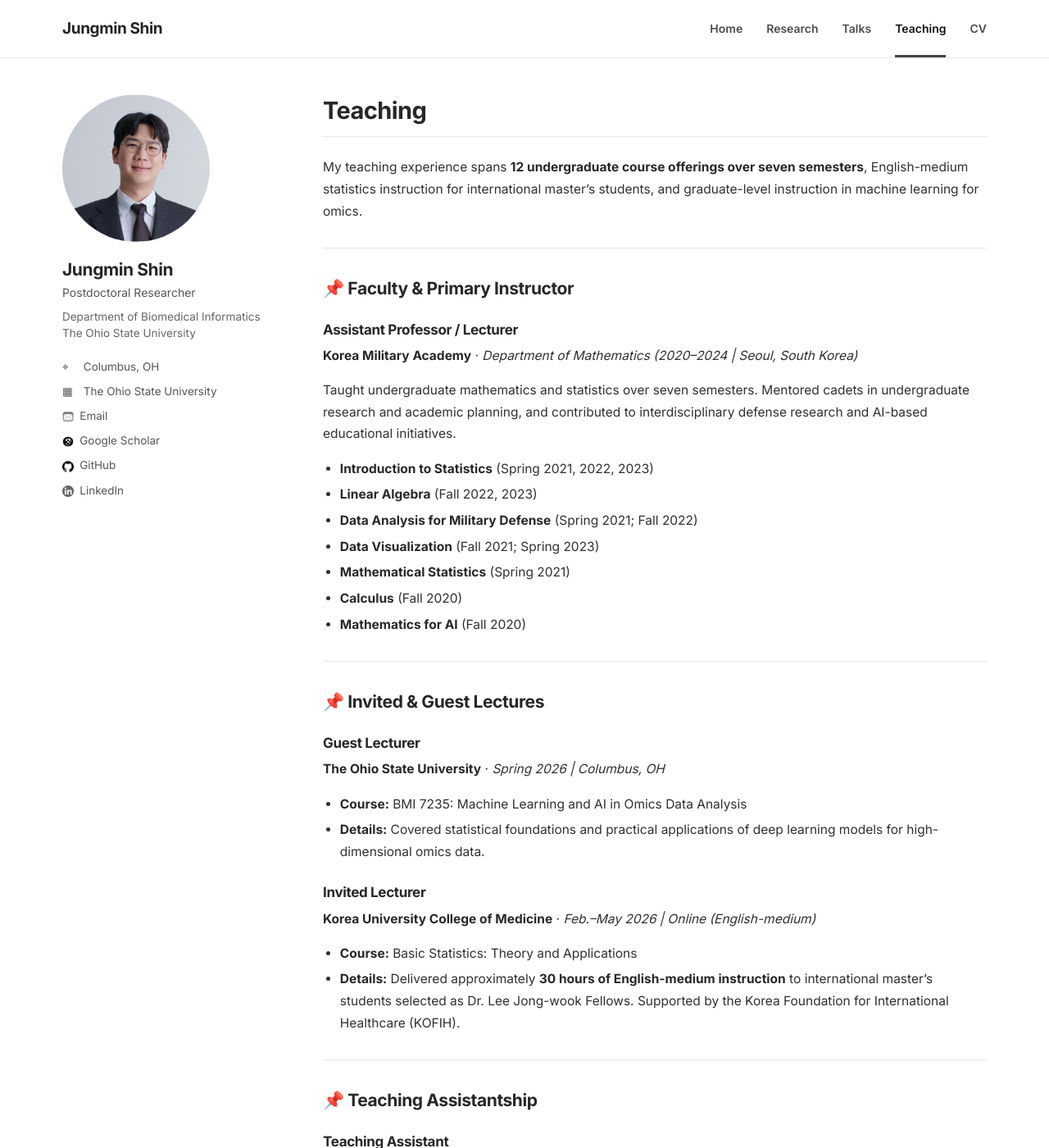
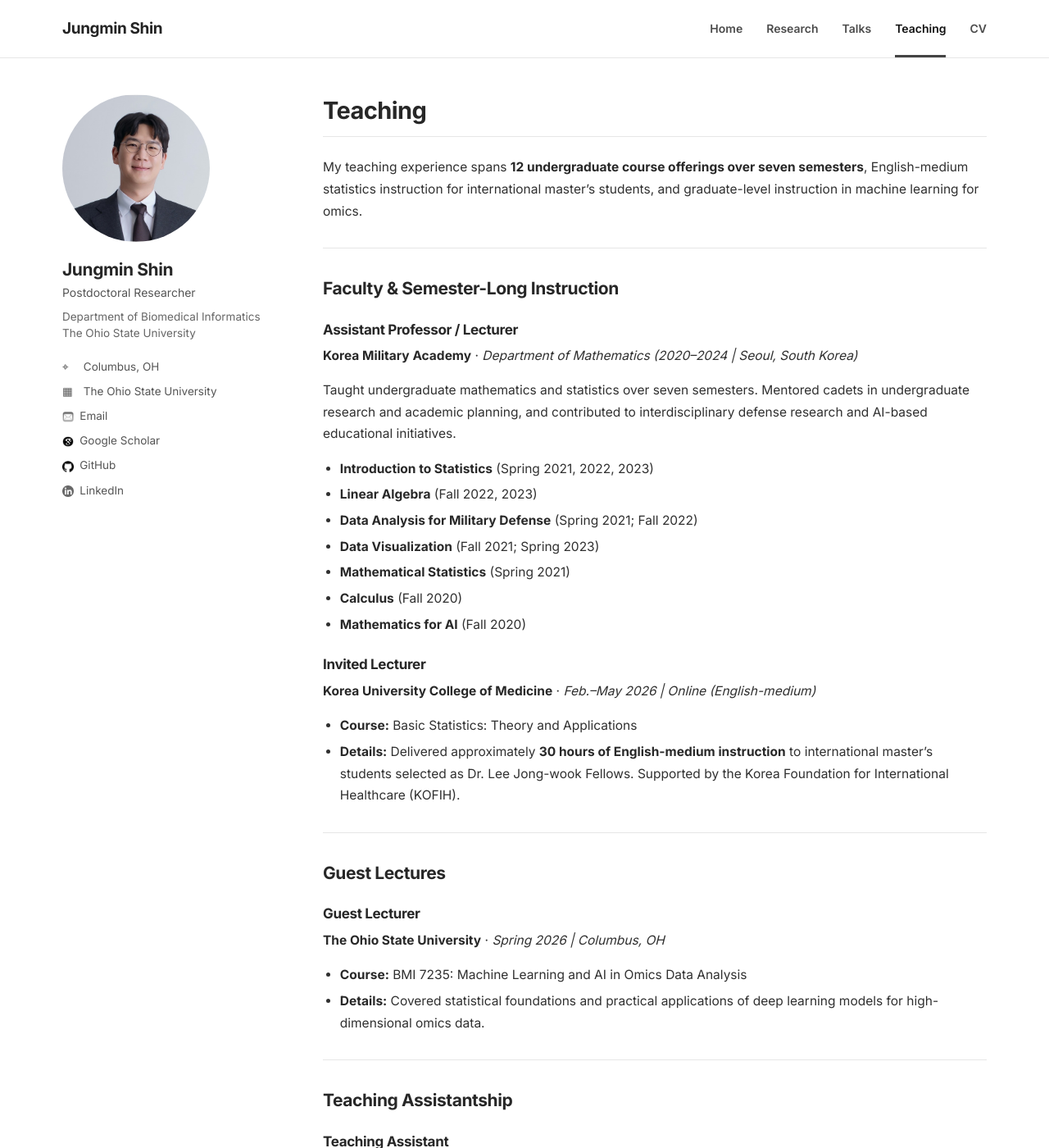
Before and after one commit to c16267/c16267.github.io, a Jekyll site: the page built from teaching.md, in a window 1280 px wide and 1400 px high. Shown: the whole window at 82% size. Built offline with Jekyll 4.4.1, drawn with Linux system fonts in a browser that asks for light colours.

Commit message:
Revise teaching experience and update section titles
Updated teaching experience section with new invited lecturer role and adjusted headings.

```diff
--- a/teaching.md
+++ b/teaching.md
@@ -10,7 +10,7 @@ My teaching experience spans **12 undergraduate course offerings over seven seme
 
 ---
 
-## 📌 Faculty & Primary Instructor
+## Faculty & Semester-Long Instruction
 
 ### Assistant Professor / Lecturer
 **Korea Military Academy** · *Department of Mathematics (2020–2024 | Seoul, South Korea)*
@@ -25,25 +25,28 @@ Taught undergraduate mathematics and statistics over seven semesters. Mentored c
 * **Calculus** (Fall 2020)
 * **Mathematics for AI** (Fall 2020)
 
----
-
-## 📌 Invited & Guest Lectures
-
-### Guest Lecturer
-**The Ohio State University** · *Spring 2026 | Columbus, OH*
-* **Course:** BMI 7235: Machine Learning and AI in Omics Data Analysis
-* **Details:** Covered statistical foundations and practical applications of deep learning models for high-dimensional omics data.
-
 ### Invited Lecturer
 **Korea University College of Medicine** · *Feb.–May 2026 | Online (English-medium)*
+
 * **Course:** Basic Statistics: Theory and Applications
 * **Details:** Delivered approximately **30 hours of English-medium instruction** to international master's students selected as Dr. Lee Jong-wook Fellows. Supported by the Korea Foundation for International Healthcare (KOFIH).
 
 ---
 
-## 📌 Teaching Assistantship
+## Guest Lectures
+
+### Guest Lecturer
+**The Ohio State University** · *Spring 2026 | Columbus, OH*
+
+* **Course:** BMI 7235: Machine Learning and AI in Omics Data Analysis
+* **Details:** Covered statistical foundations and practical applications of deep learning models for high-dimensional omics data.
+
+---
+
+## Teaching Assistantship
 
 ### Teaching Assistant
 **Purdue University** · *Summer 2019 | West Lafayette, IN*
+
 * **Course:** STAT 301: Elementary Statistical Methods
 * **Details:** Conducted lab sessions and office hours, graded assignments and exams, and supported course administration.
```
